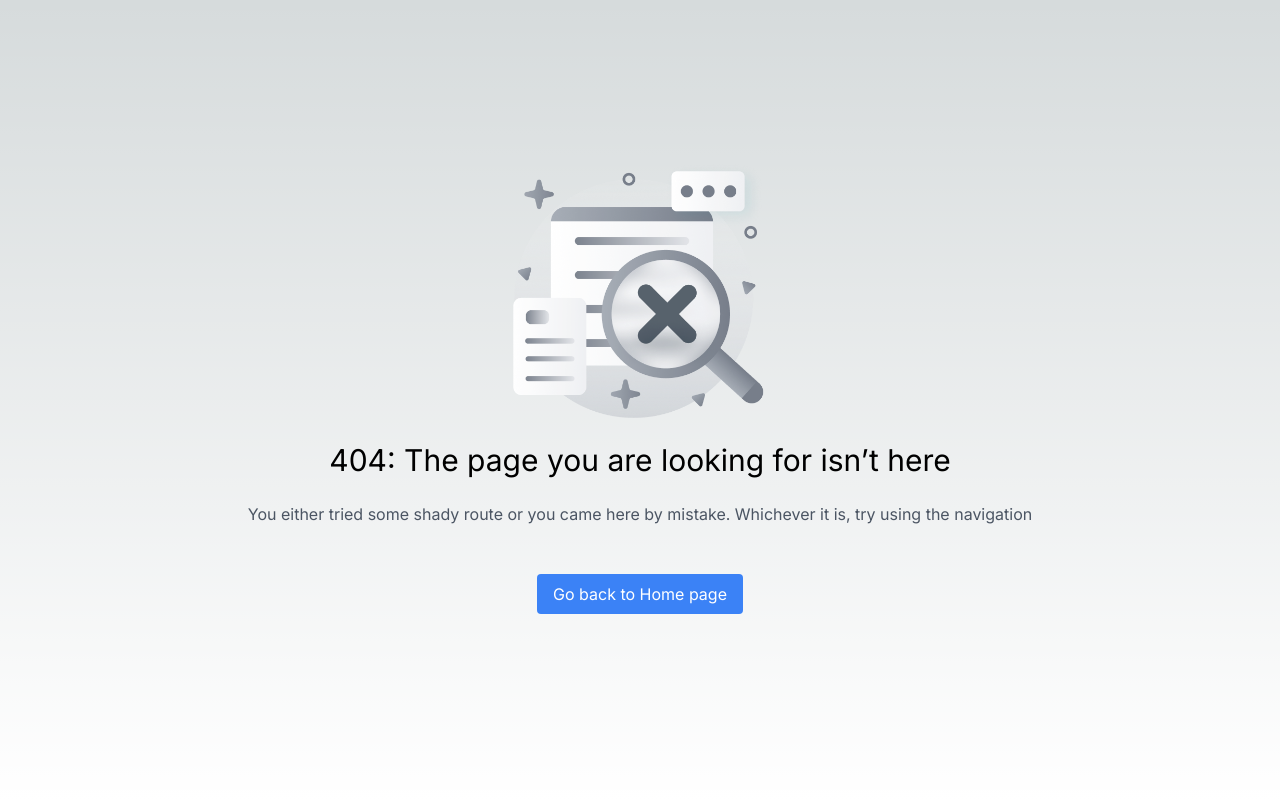
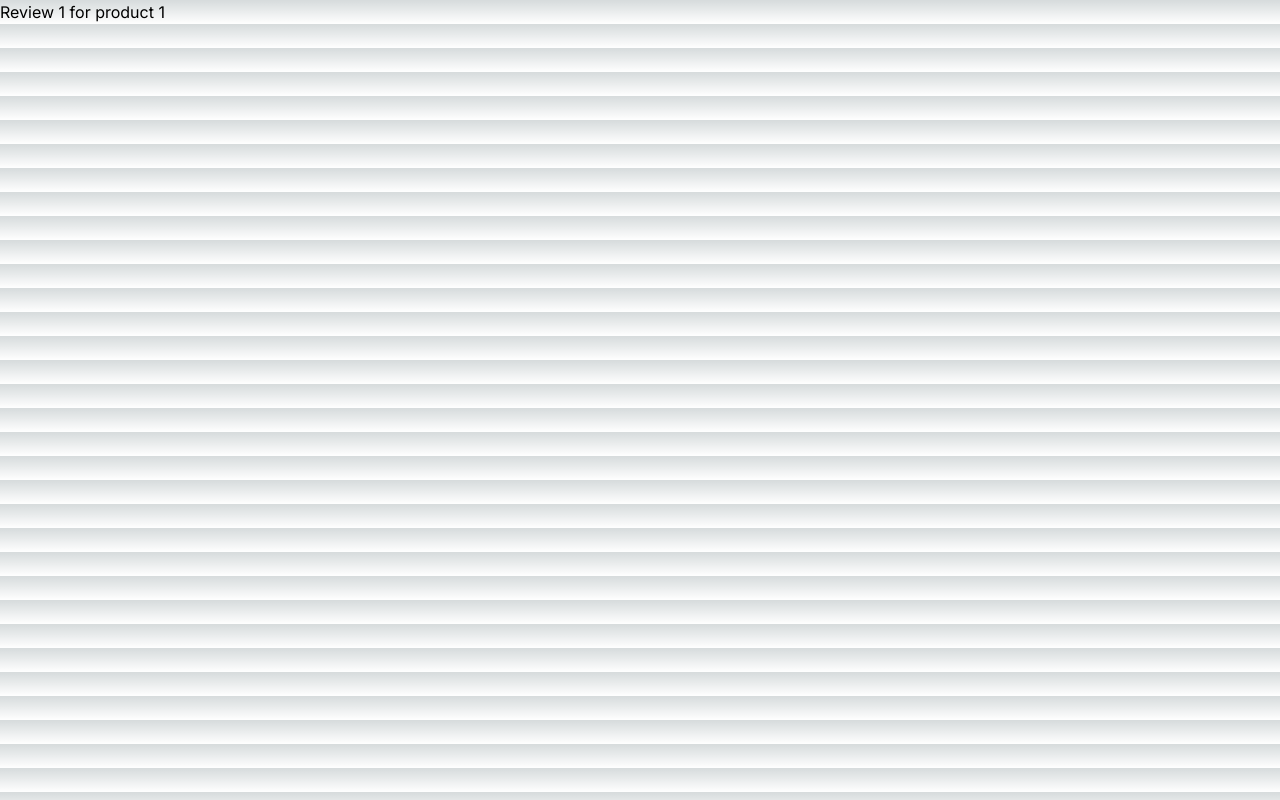
Before and after one commit to Raja-Usman-Murad/Nextjs, a Next.js app: page /lists/1/reviews/1 in a window 1280 px wide. Before the commit this address had no page. Built offline with nearby package versions, Linux system fonts and the light colour scheme.

Commit message:
Nested Dynamic routes

```diff
--- /dev/null
+++ b/app/lists/[listId]/reviews/[reviewId]/page.tsx
@@ -0,0 +1,18 @@
+import React from "react";
+
+const ReviewDetails = ({
+  params,
+}: {
+  params: {
+    listId: string;
+    reviewId: string;
+  };
+}) => {
+  return (
+    <div>
+      Review {params.reviewId} for product {params.listId}
+    </div>
+  );
+};
+
+export default ReviewDetails;
```
